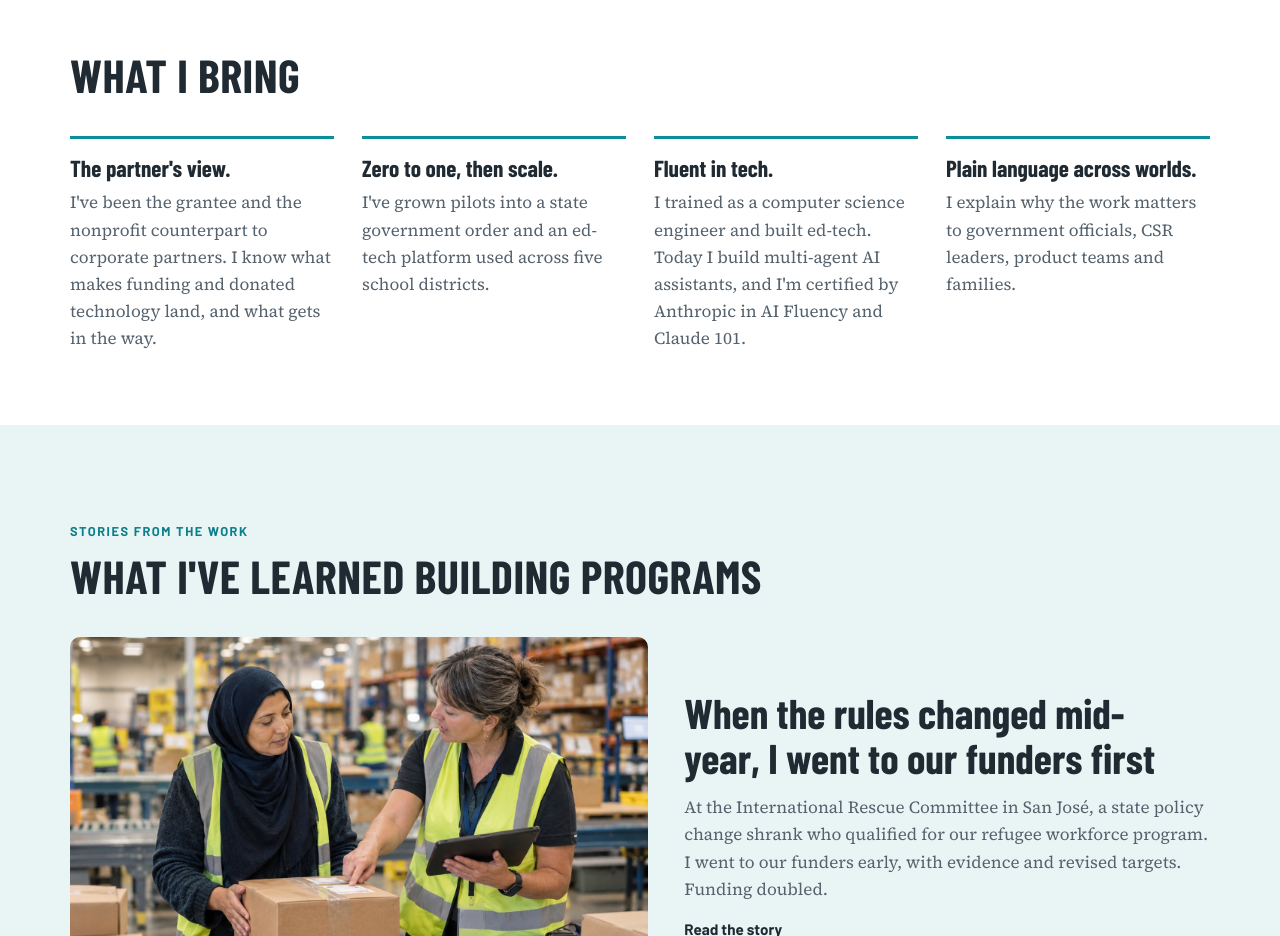
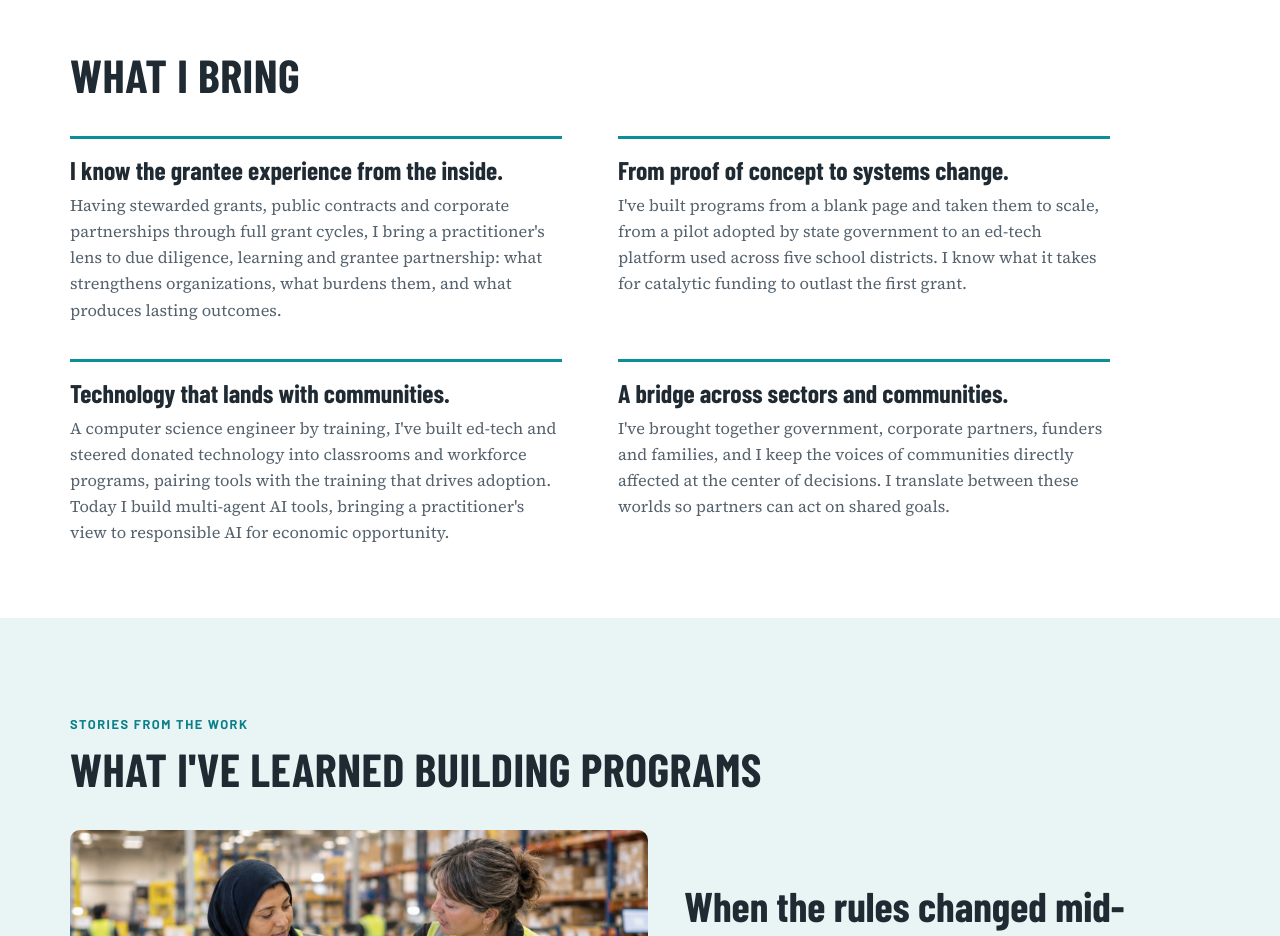
Before and after one commit to amrithaforimpact/website, a plain HTML site: page index.html in a window 1280 px wide. Shown: the part 1460-2396 px from the top of the page. Drawn offline with nearby package versions, Linux system fonts and the light colour scheme; a web font is replaced by a local one.

Commit message:
Add files via upload

```diff
--- a/index.html
+++ b/index.html
@@ -7,9 +7,14 @@
 <meta name="description" content="Program leader who has built programs with the International Rescue Committee, Teach For India and in ed-tech, alongside city governments, corporate partners and funders.">
 <meta property="og:title" content="Amritha Mandagondi · Program leader in social impact, education and economic mobility">
 <meta property="og:description" content="Program leader who has built programs with the International Rescue Committee, Teach For India and in ed-tech, alongside city governments, corporate partners and funders.">
+<meta property="og:type" content="website">
+<meta property="og:image" content="https://amrithaforimpact.com/social-preview.jpg">
+<meta property="og:image:width" content="1200">
+<meta property="og:image:height" content="627">
+<meta name="twitter:card" content="summary_large_image">
 <link rel="icon" href="favicon.svg" type="image/svg+xml">
 <link rel="preconnect" href="https://fonts.googleapis.com"><link rel="preconnect" href="https://fonts.gstatic.com" crossorigin><link href="https://fonts.googleapis.com/css2?family=Barlow+Condensed:wght@600;700;800&family=Barlow:wght@500;600;700&family=Source+Serif+4:ital,opsz,wght@0,8..60,400;0,8..60,600;1,8..60,400&display=swap" rel="stylesheet">
-<link rel="stylesheet" href="styles.css?v=15">
+<link rel="stylesheet" href="styles.css?v=17">
 </head>
 <body>
 <header class="site-header">
@@ -56,10 +61,10 @@
   <div class="wrap">
     <div class="section-head"><h2 class="section-title">What I bring</h2></div>
     <ul class="bring">
-      <li><strong>The partner's view.</strong> I've been the grantee and the nonprofit counterpart to corporate partners. I know what makes funding and donated technology land, and what gets in the way.</li>
-      <li><strong>Zero to one, then scale.</strong> I've grown pilots into a state government order and an ed-tech platform used across five school districts.</li>
-      <li><strong>Fluent in tech.</strong> I trained as a computer science engineer and built ed-tech. Today I build multi-agent AI assistants, and I'm certified by Anthropic in AI Fluency and Claude 101.</li>
-      <li><strong>Plain language across worlds.</strong> I explain why the work matters to government officials, CSR leaders, product teams and families.</li>
+      <li><strong>I know the grantee experience from the inside.</strong> Having stewarded grants, public contracts and corporate partnerships through full grant cycles, I bring a practitioner's lens to due diligence, learning and grantee partnership: what strengthens organizations, what burdens them, and what produces lasting outcomes.</li>
+      <li><strong>From proof of concept to systems change.</strong> I've built programs from a blank page and taken them to scale, from a pilot adopted by state government to an ed-tech platform used across five school districts. I know what it takes for catalytic funding to outlast the first grant.</li>
+      <li><strong>Technology that lands with communities.</strong> A computer science engineer by training, I've built ed-tech and steered donated technology into classrooms and workforce programs, pairing tools with the training that drives adoption. Today I build multi-agent AI tools, bringing a practitioner's view to responsible AI for economic opportunity.</li>
+      <li><strong>A bridge across sectors and communities.</strong> I've brought together government, corporate partners, funders and families, and I keep the voices of communities directly affected at the center of decisions. I translate between these worlds so partners can act on shared goals.</li>
     </ul>
   </div>
 </section>
--- a/styles.css
+++ b/styles.css
@@ -309,3 +309,9 @@ blockquote footer { font-family: var(--ui); font-size: .95rem; color: var(--mute
 @media (max-width: 980px) { .bring { grid-template-columns: repeat(2, minmax(0, 1fr)); } }
 @media (max-width: 720px) { .bring, .about-row { grid-template-columns: 1fr; } }
 .hero { padding-block: clamp(44px, 5vw, 72px); }
+
+/* What I bring: 2x2 layout */
+.bring { grid-template-columns: repeat(2, minmax(0, 1fr)); gap: 36px 56px; max-width: 1040px; }
+.bring li { font-size: 1.02rem; line-height: 1.6; }
+.bring strong { font-size: 1.6rem; }
+@media (max-width: 720px) { .bring { grid-template-columns: 1fr; } }
```
Also changed, not shown: how-i-work.html (+6 -1 lines), my-story.html (+6 -1 lines), story-irc-funding.html (+6 -1 lines), story-pathtoexcel.html (+6 -1 lines), story-teach-for-india.html (+6 -1 lines), story-youth4jobs.html (+8 -3 lines), what-i-believe.html (+6 -1 lines), social-preview.jpg (added).
